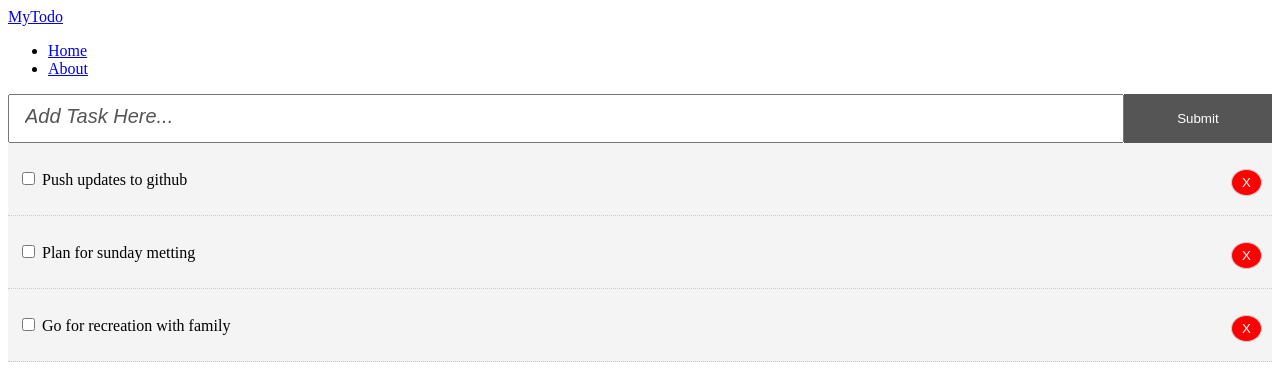
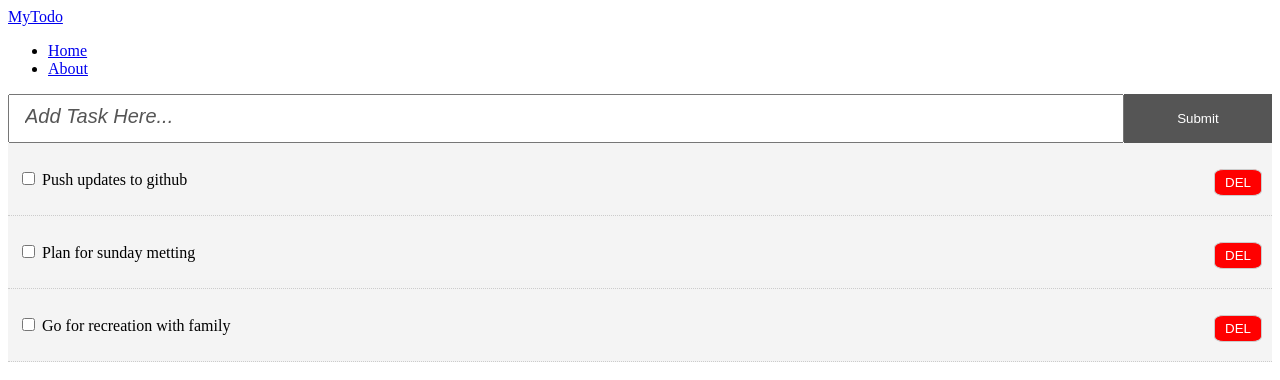
Before and after one commit to uimarshall/NEXTJS-TODO-APP, a Next.js app: page / in a window 1280 px wide. Shown: the top 380 px of the page. Built offline with nearby package versions, Linux system fonts and the light colour scheme.

Commit message:
modify the delete button

```diff
--- a/components/TaskItem.js
+++ b/components/TaskItem.js
@@ -23,7 +23,7 @@ class TaskItem extends React.Component {
 							this.props.handleDelete(id);
 						}}
 					>
-						X
+						DEL
 					</button>
 				</p>
 			</div>
@@ -35,7 +35,7 @@ const btnStyle = {
 	background: "#ff0000",
 	color: "#fff",
 	border: "1px solid #ccc",
-	borderRadius: "50%",
+	borderRadius: "20%",
 	padding: "5px 10px",
 	cursor: "pointer",
 	float: "right"
```
